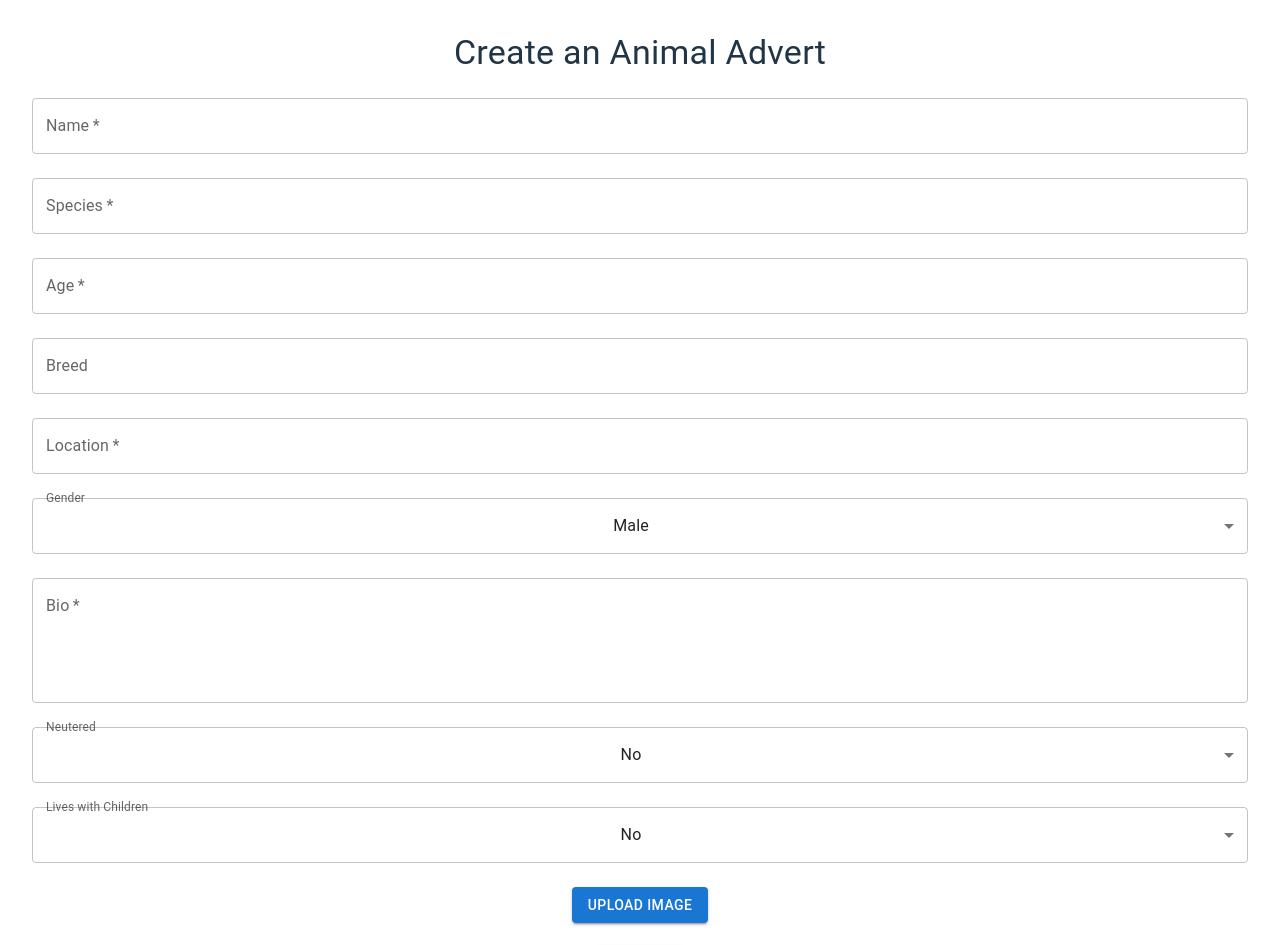
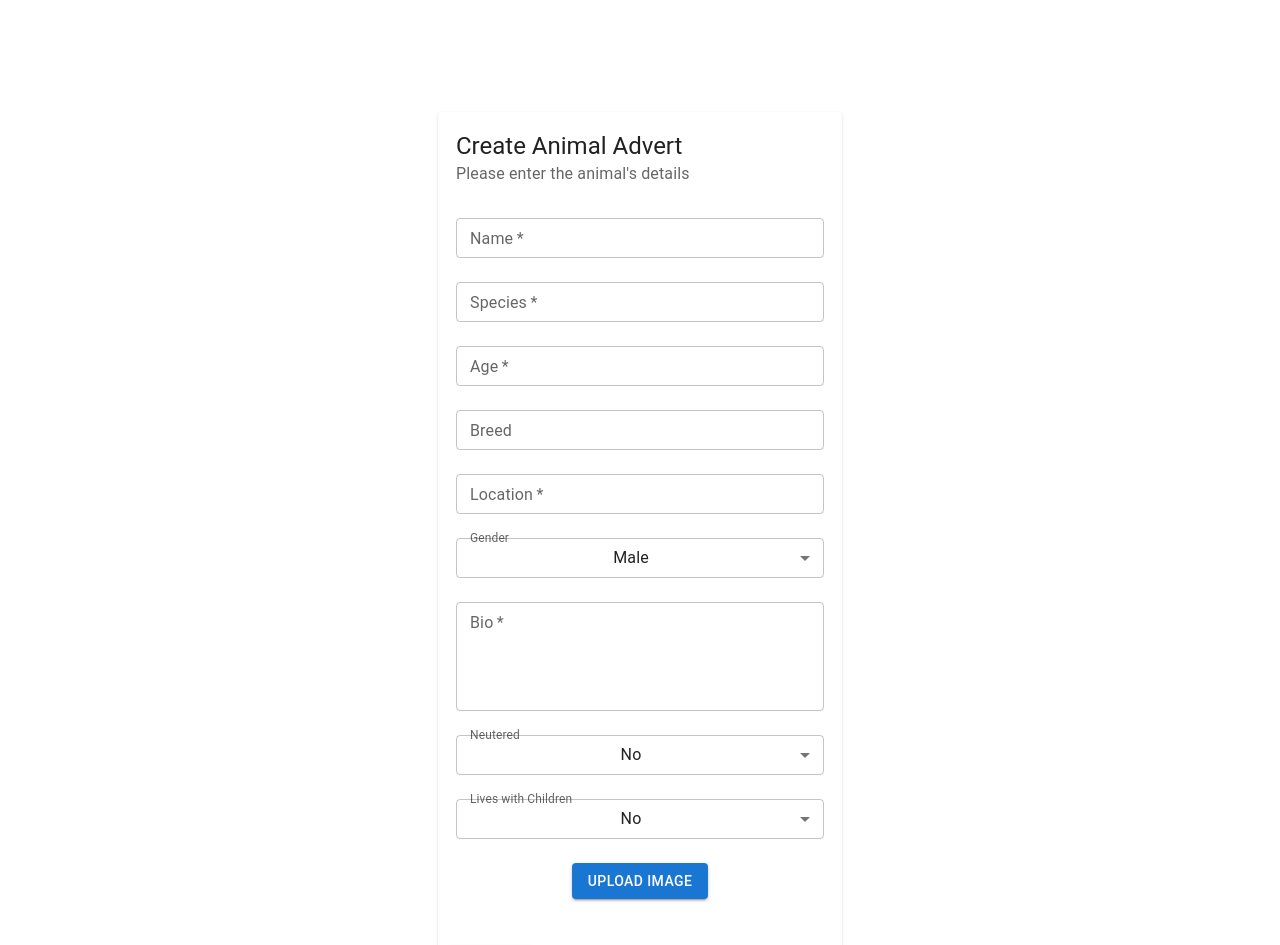
Before and after one commit to rokesby/animal-adoption, a React (Vite) app in the folder frontend/: page /create-advert in a window 1280 px wide. Shown: the top 945 px of the page. Built offline with nearby package versions, Linux system fonts and the light colour scheme.

Commit message:
Updatting CreateAdvertPage style and format to match the SignUp page

```diff
--- a/frontend/src/App.jsx
+++ b/frontend/src/App.jsx
@@ -4,7 +4,7 @@ import "./App.css";
 import { LoginPage } from "./Pages/LoginPage/LoginPage";
 import Navbar from "./components/Navbar/Navbar";
 import SignUpPage from "./Pages/SignUpPage/SignUpPage";
-import CreateAdvert from "./pages/CreateAdvert/CreateAdvertPage";
+import CreateAdvertPage from "./pages/CreateAdvertPage/CreateAdvertPage";
 
 // alternative to state for passing down to child components
 // https://react.dev/reference/react/useContext#usecontext
@@ -28,8 +28,8 @@ const router = createBrowserRouter([
     element: <SignUpPage />,
   },
   {
-    path: "/create-advert",
-    element: <CreateAdvert />,
+    path: "create-advert",
+    element: <CreateAdvertPage />,
   }
 ]);
 
--- /dev/null
+++ b/frontend/src/Pages/CreateAdvertPage/CreateAdvertPage.jsx
@@ -0,0 +1,238 @@
+import { useState } from "react";
+import { useNavigate } from "react-router-dom";
+import {
+  TextField,
+  Button,
+  Select,
+  MenuItem,
+  FormControl,
+  InputLabel,
+  Card,
+  CardContent,
+  CardActions,
+  CardHeader,
+  Box,
+  Alert,
+} from "@mui/material";
+
+export const CreateAdvertPage = () => {
+  const [message, setMessage] = useState("");
+  const [formData, setFormData] = useState({
+    name: "",
+    species: "",
+    age: "",
+    breed: "",
+    location: "",
+    male: true,
+    bio: "",
+    neutered: false,
+    livesWithChildren: false,
+    image: null,
+    shelterId: "",
+  });
+
+  const navigate = useNavigate();
+
+  const handleUpdateFormData = (id, value) => {
+    setFormData({ ...formData, [id]: value });
+  };
+
+  const handleSubmit = async (e) => {
+    e.preventDefault();
+
+    if (!formData.name || !formData.species || !formData.age) {
+      setMessage("Please fill in all required fields");
+      return;
+    }
+
+    try {
+      const data = new FormData();
+      for (const key in formData) {
+        data.append(key, formData[key]);
+      }
+
+    } catch (err) {
+      console.error(err);
+      setMessage("Error creating advert. Please try again.");
+    }
+  };
+
+  return (
+    <>
+      {message && (
+        <Box display="flex" justifyContent="center" alignItems="center">
+          <Alert
+            data-testid="_message"
+            severity="error"
+            sx={{
+              width: "50vw",
+              mt: 2,
+            }}
+          >
+            {message}
+          </Alert>
+        </Box>
+      )}
+
+      <Card
+        sx={{
+          width: "50vh",
+          margin: "0 auto",
+          padding: "0.1em",
+          mb: 3,
+          mt: 10,
+        }}
+      >
+        <CardHeader
+          title="Create Animal Advert"
+          subheader="Please enter the animal's details"
+          style={{ textAlign: "left" }}
+        />
+
+        <CardContent
+          component="form"
+          id="create-advert-form"
+          onSubmit={handleSubmit}
+        >
+          <TextField
+            label="Name"
+            value={formData.name}
+            onChange={(e) => handleUpdateFormData("name", e.target.value)}
+            fullWidth
+            size="small"
+            variant="outlined"
+            required
+            sx={{ mb: 3 }}
+          />
+
+          <TextField
+            label="Species"
+            value={formData.species}
+            onChange={(e) => handleUpdateFormData("species", e.target.value)}
+            fullWidth
+            size="small"
+            variant="outlined"
+            required
+            sx={{ mb: 3 }}
+          />
+
+          <TextField
+            label="Age"
+            value={formData.age}
+            onChange={(e) => handleUpdateFormData("age", e.target.value)}
+            fullWidth
+            size="small"
+            variant="outlined"
+            required
+            sx={{ mb: 3 }}
+          />
+          <TextField
+            label="Breed"
+            value={formData.breed}
+            onChange={(e) => handleUpdateFormData("breed", e.target.value)}
+            fullWidth
+            size="small"
+            variant="outlined"
+            sx={{ mb: 3 }}
+          />
+
+          <TextField
+            label="Location"
+            value={formData.location}
+            onChange={(e) => handleUpdateFormData("location", e.target.value)}
+            fullWidth
+            size="small"
+            variant="outlined"
+            required
+            sx={{ mb: 3 }}
+          />
+
+          <FormControl fullWidth sx={{ mb: 3 }}>
+            <InputLabel>Gender</InputLabel>
+            <Select
+              value={formData.male}
+              onChange={(e) =>
+                handleUpdateFormData("male", e.target.value === "true")
+              }
+              fullWidth
+              size="small"
+              variant="outlined"
+            >
+              <MenuItem value={true}>Male</MenuItem>
+              <MenuItem value={false}>Female</MenuItem>
+            </Select>
+          </FormControl>
+
+          <TextField
+            label="Bio"
+            value={formData.bio}
+            onChange={(e) => handleUpdateFormData("bio", e.target.value)}
+            fullWidth
+            multiline
+            rows={4}
+            size="small"
+            variant="outlined"
+            required
+            sx={{ mb: 3 }}
+          />
+
+          <FormControl fullWidth sx={{ mb: 3 }}>
+            <InputLabel>Neutered</InputLabel>
+            <Select
+              value={formData.neutered}
+              onChange={(e) =>
+                handleUpdateFormData("neutered", e.target.value === "true")
+              }
+              fullWidth
+              size="small"
+              variant="outlined"
+            >
+              <MenuItem value={true}>Yes</MenuItem>
+              <MenuItem value={false}>No</MenuItem>
+            </Select>
+          </FormControl>
+          <FormControl fullWidth sx={{ mb: 3 }}>
+            <InputLabel>Lives with Children</InputLabel>
+            <Select
+              value={formData.livesWithChildren}
+              onChange={(e) =>
+                handleUpdateFormData(
+                  "livesWithChildren",
+                  e.target.value === "true"
+                )
+              }
+              fullWidth
+              size="small"
+              variant="outlined"
+            >
+              <MenuItem value={true}>Yes</MenuItem>
+              <MenuItem value={false}>No</MenuItem>
+            </Select>
+          </FormControl>
+
+          <Button variant="contained" component="label" sx={{ mb: 3 }}>
+            Upload Image
+            <input
+              type="file"
+              hidden
+              onChange={(e) => handleUpdateFormData("image", e.target.files[0])}
+            />
+          </Button>
+        </CardContent>
+
+        <CardActions>
+          <Button
+            type="submit"
+            form="create-advert-form"
+            variant="contained"
+            color="primary"
+          >
+            Submit
+          </Button>
+        </CardActions>
+      </Card>
+    </>
+  );
+};
+
+export default CreateAdvertPage;
```
